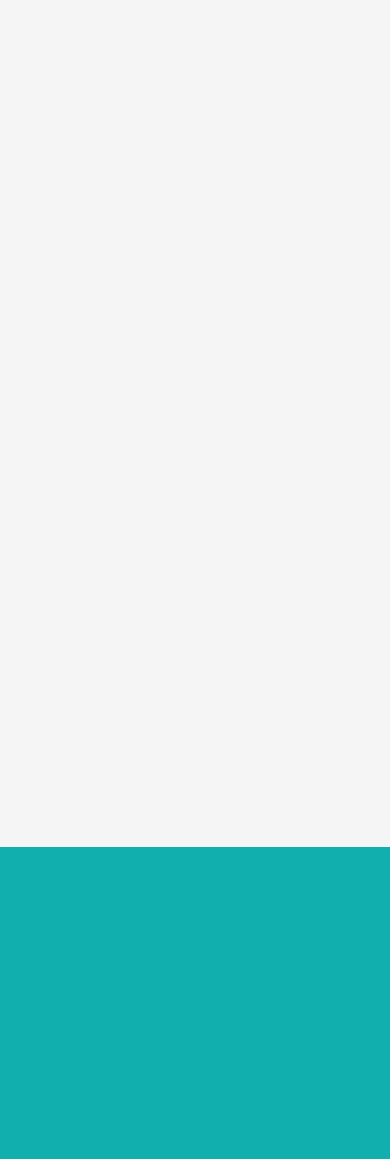
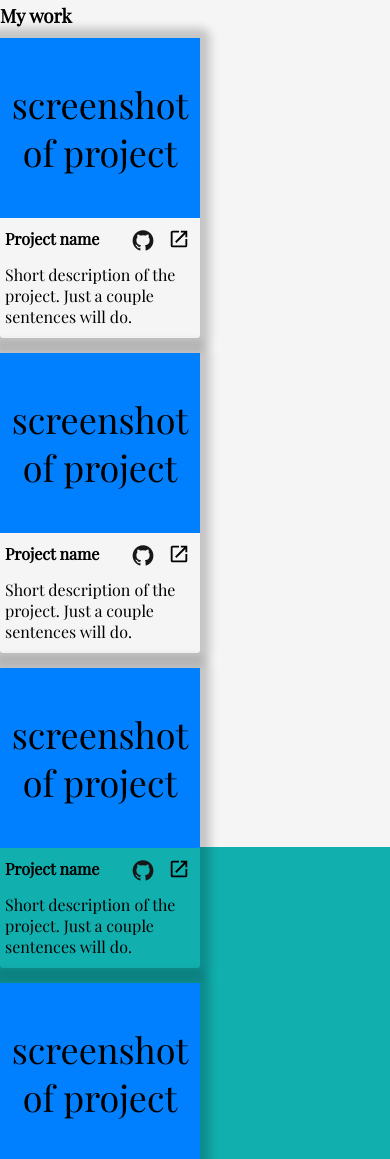
Before and after one commit to denoti/odin-homepage, a plain HTML site: page index.html in a window 390 px wide. Shown: the part 841-2000 px from the top of the page. Drawn offline with nearby package versions, Linux system fonts and the light colour scheme; a script that the page names is missing.

Commit message:
Add changes to media queries while handling second and third part of project

```diff
--- a/index.html
+++ b/index.html
@@ -27,9 +27,15 @@
           illum voluptatem quaerat eaque deserunt dolorum? At.
         </p>
         <div class="icons">
-          <a href="https://github.com/denoti"><i class="devicon-github-original colored"></i></a>
-          <a href="https://www.linkedin.com/in/dennis-otieno-b55a3a143/"><i class="devicon-linkedin-plain colored"></i></a>
-          <a href="https://twitter.com/dev_denoti"><i class="devicon-twitter-original colored"></i></a>
+          <a href="https://github.com/denoti"
+            ><i class="devicon-github-original colored"></i
+          ></a>
+          <a href="https://www.linkedin.com/in/dennis-otieno-b55a3a143/"
+            ><i class="devicon-linkedin-plain colored"></i
+          ></a>
+          <a href="https://twitter.com/dev_denoti"
+            ><i class="devicon-twitter-original colored"></i
+          ></a>
         </div>
       </div>
       <div class="header-background">
@@ -37,7 +43,137 @@
         <div class="white-color"></div>
       </div>
     </header>
-    <section class="work-done"></section>
+    <section class="work-done">
+      <h3>My work</h3>
+      <div class="cards-container">
+        <div class="card">
+          <div class="project">
+            <p>screenshot of project</p>
+          </div>
+          <div class="description">
+            <div class="items">
+              <h4>Project name</h4>
+              <div class="links">
+                <a href="https://github.com/denoti" target="_blank"
+                  ><i class="devicon-github-original colored"></i
+                ></a>
+                <a href="#" target="_blank"
+                  ><img class="icon" src="./icons/open-in-new.svg" alt=""
+                /></a>
+              </div>
+            </div>
+            <p>
+              Short description of the project. Just a couple sentences will do.
+            </p>
+          </div>
+        </div>
+        <div class="card">
+          <div class="project">
+            <p>screenshot of project</p>
+          </div>
+          <div class="description">
+            <div class="items">
+              <h4>Project name</h4>
+              <div class="links">
+                <a href="https://github.com/denoti" target="_blank"
+                  ><i class="devicon-github-original colored"></i
+                ></a>
+                <a href="#" target="_blank"
+                  ><img class="icon" src="./icons/open-in-new.svg" alt=""
+                /></a>
+              </div>
+            </div>
+            <p>
+              Short description of the project. Just a couple sentences will do.
+            </p>
+          </div>
+        </div>
+        <div class="card">
+          <div class="project">
+            <p>screenshot of project</p>
+          </div>
+          <div class="description">
+            <div class="items">
+              <h4>Project name</h4>
+              <div class="links">
+                <a href="https://github.com/denoti" target="_blank"
+                  ><i class="devicon-github-original colored"></i
+                ></a>
+                <a href="#" target="_blank"
+                  ><img class="icon" src="./icons/open-in-new.svg" alt=""
+                /></a>
+              </div>
+            </div>
+            <p>
+              Short description of the project. Just a couple sentences will do.
+            </p>
+          </div>
+        </div>
+        <div class="card">
+          <div class="project">
+            <p>screenshot of project</p>
+          </div>
+          <div class="description">
+            <div class="items">
+              <h4>Project name</h4>
+              <div class="links">
+                <a href="https://github.com/denoti" target="_blank"
+                  ><i class="devicon-github-original colored"></i
+                ></a>
+                <a href="#" target="_blank"
+                  ><img class="icon" src="./icons/open-in-new.svg" alt=""
+                /></a>
+              </div>
+            </div>
+            <p>
+              Short description of the project. Just a couple sentences will do.
+            </p>
+          </div>
+        </div>
+        <div class="card">
+          <div class="project">
+            <p>screenshot of project</p>
+          </div>
+          <div class="description">
+            <div class="items">
+              <h4>Project name</h4>
+              <div class="links">
+                <a href="https://github.com/denoti" target="_blank"
+                  ><i class="devicon-github-original colored"></i
+                ></a>
+                <a href="#" target="_blank"
+                  ><img class="icon" src="./icons/open-in-new.svg" alt=""
+                /></a>
+              </div>
+            </div>
+            <p>
+              Short description of the project. Just a couple sentences will do.
+            </p>
+          </div>
+        </div>
+        <div class="card">
+          <div class="project">
+            <p>screenshot of project</p>
+          </div>
+          <div class="description">
+            <div class="items">
+              <h4>Project name</h4>
+              <div class="links">
+                <a href="https://github.com/denoti" target="_blank"
+                  ><i class="devicon-github-original colored"></i
+                ></a>
+                <a href="#" target="_blank"
+                  ><img class="icon" src="./icons/open-in-new.svg" alt=""
+                /></a>
+              </div>
+            </div>
+            <p>
+              Short description of the project. Just a couple sentences will do.
+            </p>
+          </div>
+        </div>
+      </div>
+    </section>
     <footer class="footer"></footer>
     <script src="script.js"></script>
   </body>
--- a/style.css
+++ b/style.css
@@ -35,6 +35,7 @@ body {
 
 .img-container {
   position: relative;
+  box-shadow: 0 0 10px 10px rgba(0, 0, 0, 0.2);
 }
 
 .img-container img {
@@ -52,7 +53,7 @@ body {
 }
 
 .infor-container {
-  max-width: 40%;
+  max-width: 1000px;
   background-color: var(--secondary-color);
   box-shadow: 0 0 10px 10px rgba(0, 0, 0, 0.2);
   padding: 15px;
@@ -99,6 +100,50 @@ i {
 .work-done {
   height: 100vh;
   background-color: var(--secondary-color);
+  margin: 30px;
+  max-width: 1000px;
+  margin: 0 auto;
+}
+
+.cards-container {
+  margin-top: 10px;
+  display: grid;
+  grid-template-columns: repeat(3, 1fr);
+  place-content: center;
+  gap: 15px;
+  max-width: 1000px;
+}
+
+.card {
+  border-radius: 3px;
+  box-shadow: 0 0 10px 10px rgba(0, 0, 0, 0.2);
+  width: 200px;
+  height: 300px;
+}
+
+.project {
+  background-color: rgb(0, 128, 255);
+  font-size: 36px;
+  height: 60%;
+  display: flex;
+  align-items: center;
+  justify-content: center;
+  text-align: center;
+}
+
+.items {
+  display: flex;
+  justify-content: space-between;
+  margin-top: 5px;
+  padding: 5px;
+}
+
+.description p {
+  padding: 5px;
+}
+
+.work-done .icon {
+  width: 22px;
 }
 
 /* FOOTER SECTION */
@@ -110,7 +155,7 @@ i {
 /*###### MEDIA QUERIES #####*/
 
 /* SMARTPHONES */
-@media screen and (max-width: 600px) {
+@media screen and (min-width: 300px) and (max-width: 700px) {
   /* HEADER SECTION */
   .header {
     height: 100vh;
@@ -147,10 +192,50 @@ i {
   .icons {
     text-align: center;
   }
+
+  .work-done {
+    height: 100vh;
+  }
+
+  .cards-container {
+    grid-template-columns: repeat(1, 1fr);
+  }
 }
 
 /* TABLETS */
 
-@media screen and (max-width: 1200px) {
-  /*  */
+@media screen and (min-width: 701px) and (max-width: 1200px) {
+  .header {
+    height: 60vh;
+  }
+  .img-container {
+    position: absolute;
+    top: 35px;
+    left: 35px;
+    z-index: 100;
+  }
+  .img-container h2 {
+    color: rgb(36, 34, 34);
+    font-size: 40px;
+    top: 5px;
+    left: 225px;
+    width: max-content;
+    letter-spacing: unset;
+  }
+  .infor-container {
+    max-width: 70%;
+    position: relative;
+    top: 40px;
+  }
+
+  .infor-container > * {
+    margin-left: 200px;
+  }
+
+  .icons {
+    display: none;
+  }
+  .cards-container {
+    grid-template-columns: repeat(2, 1fr);
+  }
 }
```
